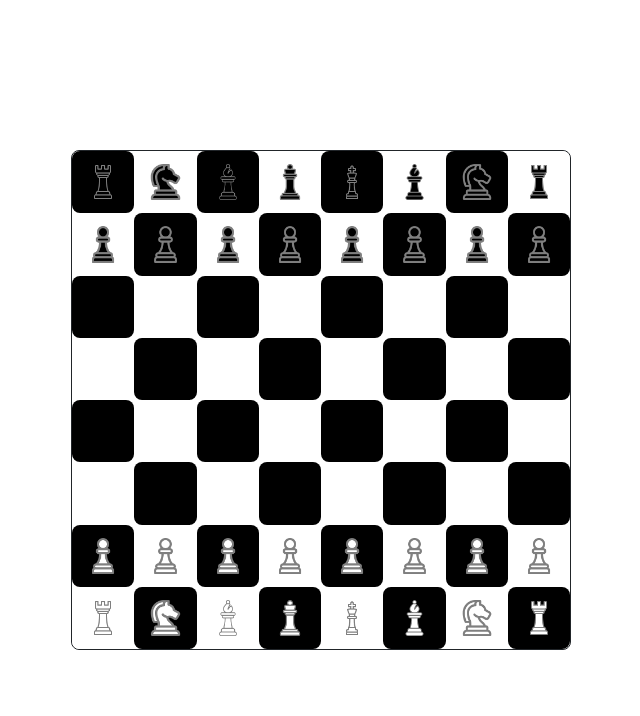
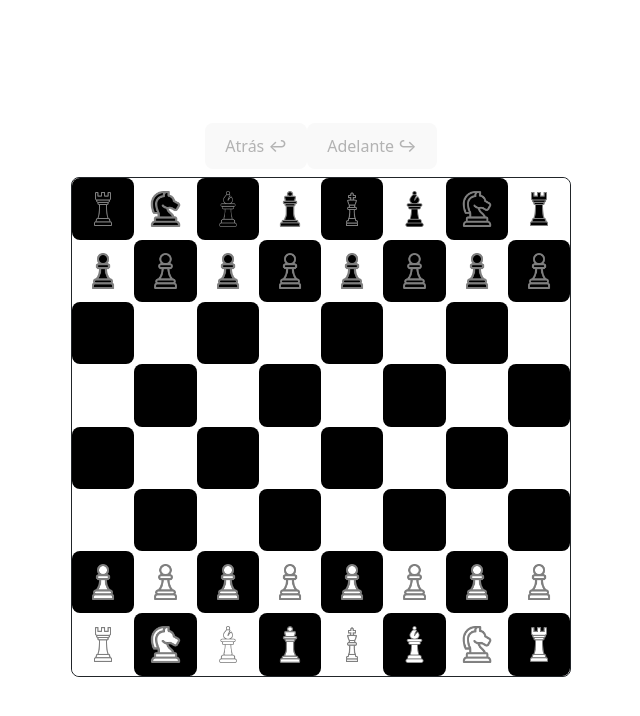
Before and after one commit to JGedff/chess, a React (Vite) app: page / in a window 1280 px wide. Shown: the top 716 px of the page, without its empty margins (319-959 px from the left). Built offline with nearby package versions, Linux system fonts and the light colour scheme.

Commit message:
feat: go back and forward

```diff
--- a/src/App.jsx
+++ b/src/App.jsx
@@ -5,9 +5,7 @@ import { Board } from './components'
 
 function App() {
   return (
-    <div className="border border-dark rounded-8p container text-center w-500p h-500p">
-      <Board initLength={8} initHeight={8} />
-    </div>
+    <Board initLength={8} initHeight={8} />
   )
 }
 
--- a/src/components/board.jsx
+++ b/src/components/board.jsx
@@ -1,15 +1,19 @@
 import { useEffect, useState } from "react"
 
 import Row from "./row"
+import MoveTimeline from "./moveTimeline"
+
 import { ImageBoard, MoveBoard } from "../functions"
 
 export default function Board({ initLength, initHeight }) {
+    const [updateFromTimeLine, setUpdateFromTimeLine] = useState(false)
     const [spaceImageBoard, setSpaceImageBoard] = useState(ImageBoard)
     const [spaceBoard, setSpaceBoard] = useState(MoveBoard)
     const [showModal, setShowModal] = useState(false)
     const [length, setLength] = useState(initLength)
     const [height, setHeight] = useState(initHeight)
     const [turn, setTurn] = useState(true)
+    const [moves, setMoves] = useState([]) // [ [SPACE_BOARD, IMAGES_BOARD, TURN], [SPACE_BOARD, IMAGES_BOARD, TURN], [SPACE_BOARD, IMAGES_BOARD, TURN] ]
 
     useEffect(() => {
         setLength(initLength)
@@ -18,6 +22,15 @@ export default function Board({ initLength, initHeight }) {
     useEffect(() => {
         setHeight(initHeight)
     }, [initHeight])
+
+    useEffect(() => {
+        if (!updateFromTimeLine) {
+            moves.push([spaceBoard, spaceImageBoard, turn])
+        }
+        else {
+            setUpdateFromTimeLine(true)
+        }
+    }, [spaceImageBoard])
 
     /* useEffect(() => {
         console.log(spaceBoard)
@@ -52,10 +65,13 @@ export default function Board({ initLength, initHeight }) {
     }
 
     return (
-        <>
-            {
-                generateBoard(height, length)
-            }
-        </>
+        <div className={ showModal ? "pt-4 mt-4" : "" }>
+            <MoveTimeline updateBoard={setSpaceBoard} updateImages={setSpaceImageBoard} initMoves={moves} updateMoves={setMoves} updateTurn={setTurn} updateFromTimeLine={setUpdateFromTimeLine} />
+            <div className="border border-dark rounded-8p container text-center w-500p h-500p">
+                {
+                    generateBoard(height, length)
+                }
+            </div>
+        </div>
     )
 }
--- a/src/components/index.js
+++ b/src/components/index.js
@@ -2,10 +2,11 @@ import Board from "./board"
 import Square from "./square"
 import Row from "./row"
 import TransformModal from "./transformModal"
-
+import MoveTimeline from "./moveTimeline"
 export {
     Row,
     Board,
     Square,
+    MoveTimeline,
     TransformModal
 }
--- /dev/null
+++ b/src/components/moveTimeline.jsx
@@ -0,0 +1,51 @@
+import { useEffect, useState } from "react"
+import { ImageBoard, MoveBoard } from "../functions"
+
+export default function MoveTimeline({ updateBoard, updateImages, initMoves, updateMoves, updateTurn, updateFromTimeLine }) {
+    const [moves, setMoves] = useState([[MoveBoard, ImageBoard, true]])
+    const [deletedMoves, setDeletedMoves] = useState([[MoveBoard, ImageBoard, true]])
+
+    useEffect(() => {
+        setMoves(initMoves)
+    }, [initMoves])
+
+    const prevMove = () => {
+        const newMoves = moves
+        const newDeletedMoves = deletedMoves
+
+        newDeletedMoves.push(newMoves[newMoves.length - 1])
+
+        newMoves.pop()
+
+        updateFromTimeLine(true)
+        updateMoves(newMoves)
+        setDeletedMoves(newDeletedMoves)
+
+        updateBoard(newMoves[newMoves.length - 1][0])
+        updateImages(newMoves[newMoves.length - 1][1])
+        updateTurn(newMoves[newMoves.length - 1][2])
+    }
+
+    const nextMove = () => {
+        const newMoves = moves
+        const newDeletedMoves = deletedMoves
+
+        newMoves.push(newDeletedMoves[newDeletedMoves.length - 1])
+
+        updateMoves(newMoves)
+
+        updateBoard(newDeletedMoves[newDeletedMoves.length - 1][0])
+        updateImages(newDeletedMoves[newDeletedMoves.length - 1][1])
+        updateTurn(newDeletedMoves[newDeletedMoves.length - 1][2])
+
+        newDeletedMoves.pop()
+        setDeletedMoves(newDeletedMoves)
+    }
+
+    return (
+        <div className="pb-2">
+            <button className="btn-secondary" onClick={prevMove} disabled={moves.length <= 2}>Atrás ↩</button>
+            <button className="btn-secondary" onClick={nextMove} disabled={deletedMoves.length < 2}>Adelante ↪</button>
+        </div>
+    )
+}
```
